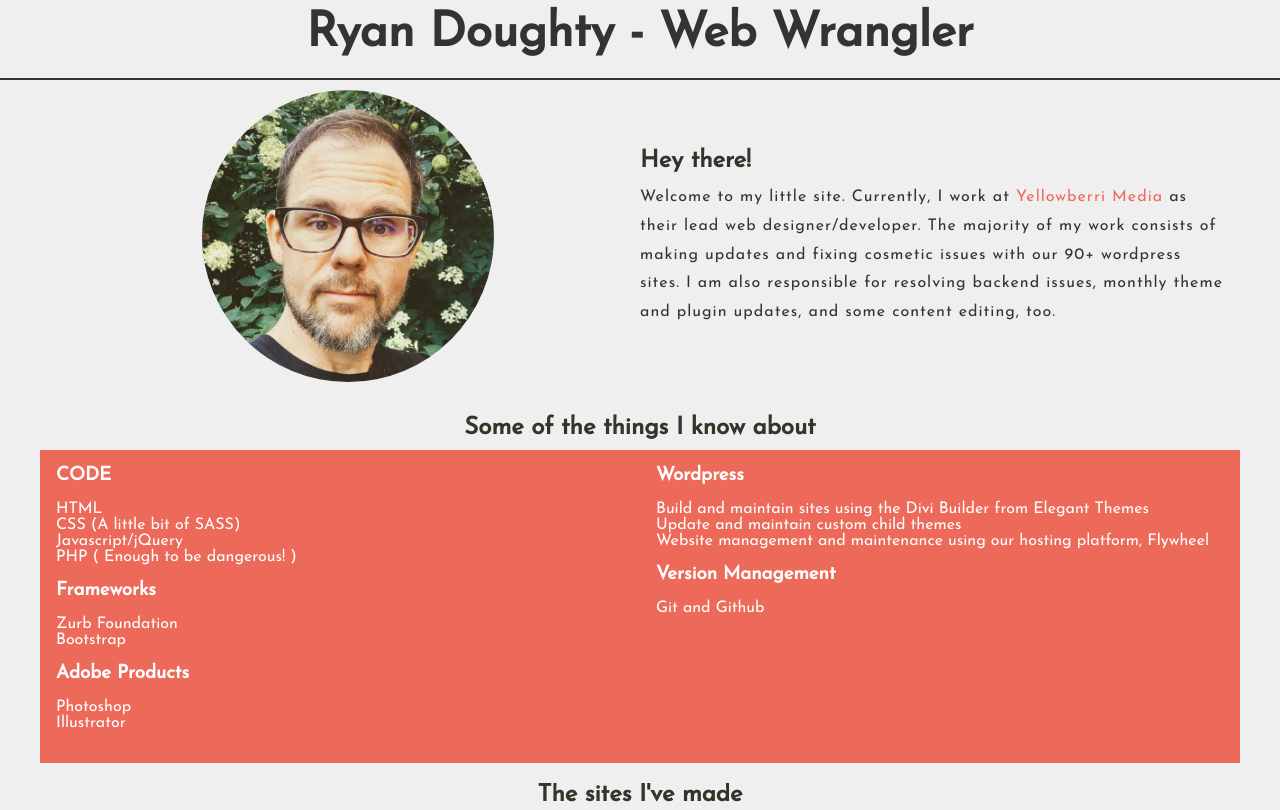
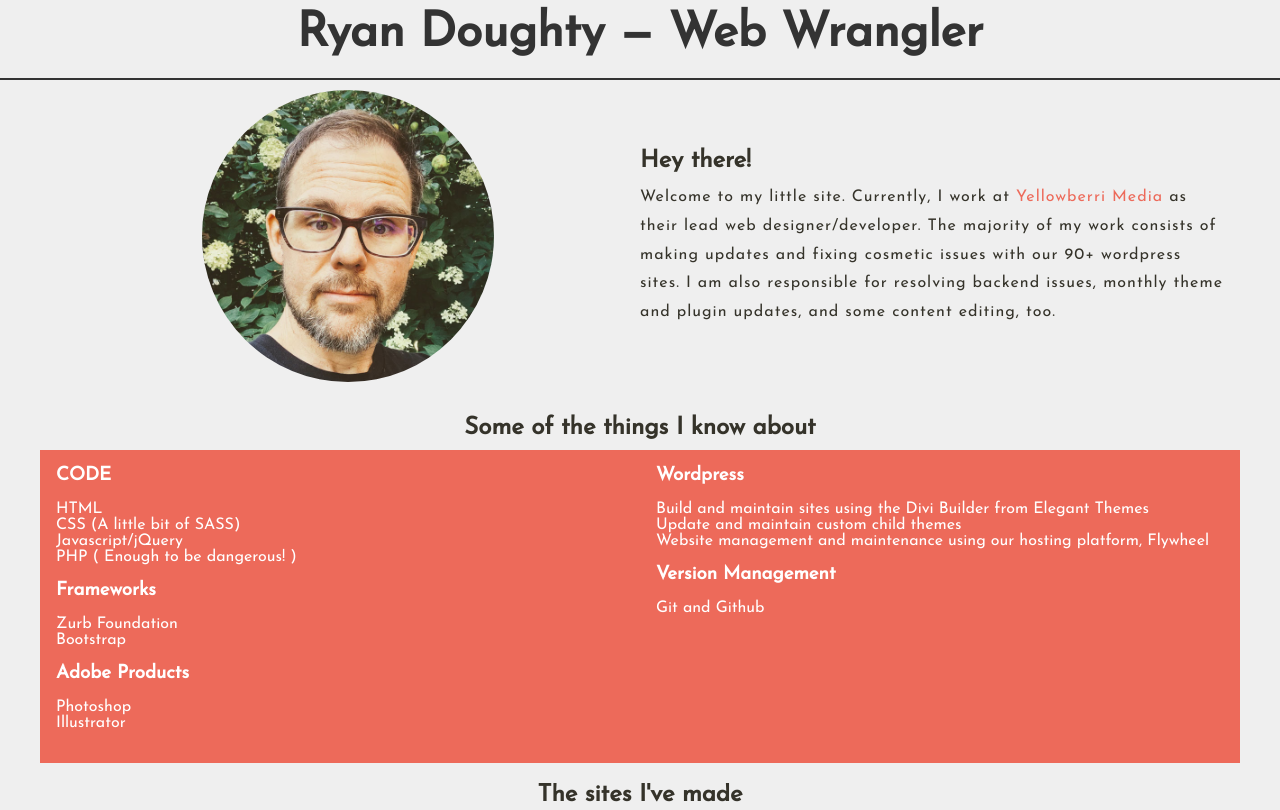
Before and after one commit to ryan-doughty/portfolio-site, a plain HTML site: page index.html in a window 1280 px wide. Shown: the top 810 px of the page. Drawn offline with Linux system fonts and the light colour scheme.

Commit message:
Update html

```diff
--- a/index.html
+++ b/index.html
@@ -11,7 +11,7 @@
         <div class="row">
             <div class="column">
                 <div class="fade-in">
-                    <h1>Ryan Doughty - Web Wrangler</h1>
+                    <h1>Ryan Doughty &mdash; Web Wrangler</h1>
                 </div>
             </div>
         </div>
```
